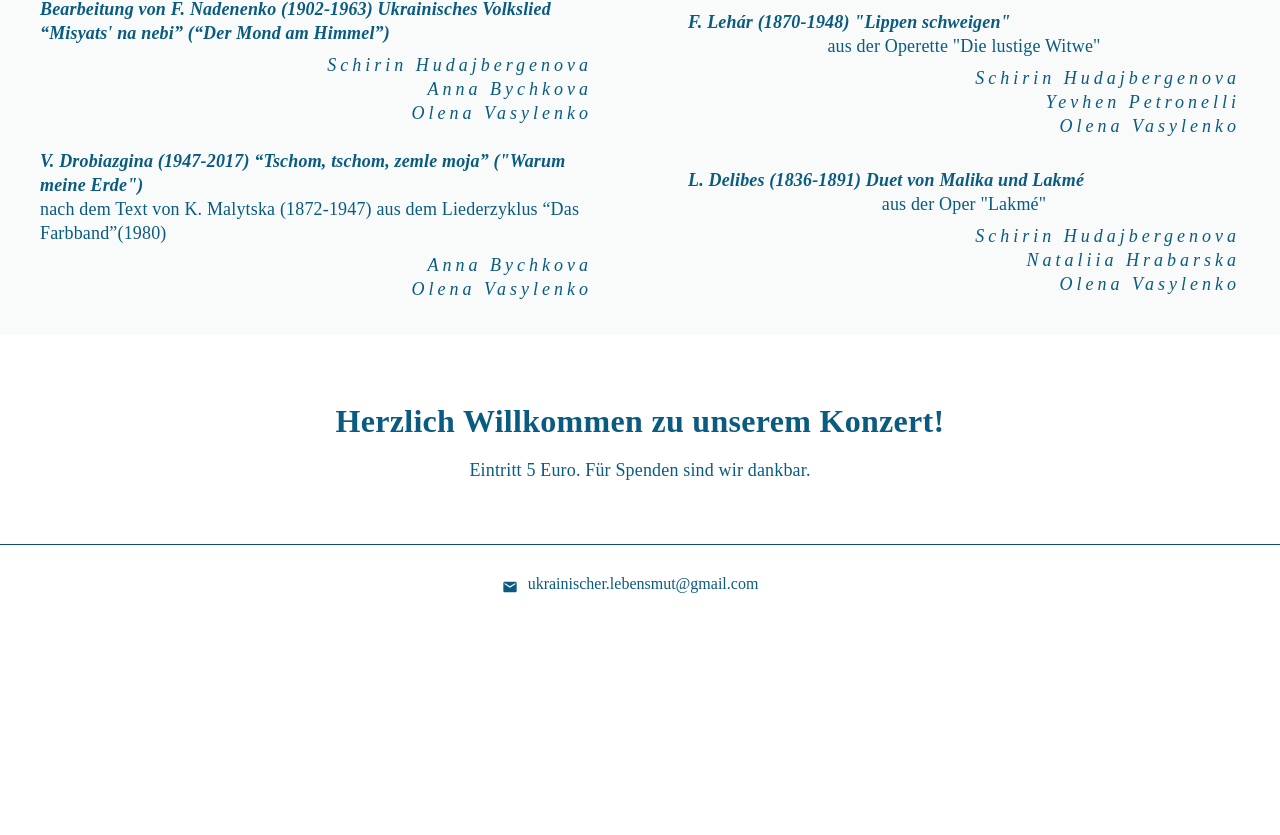
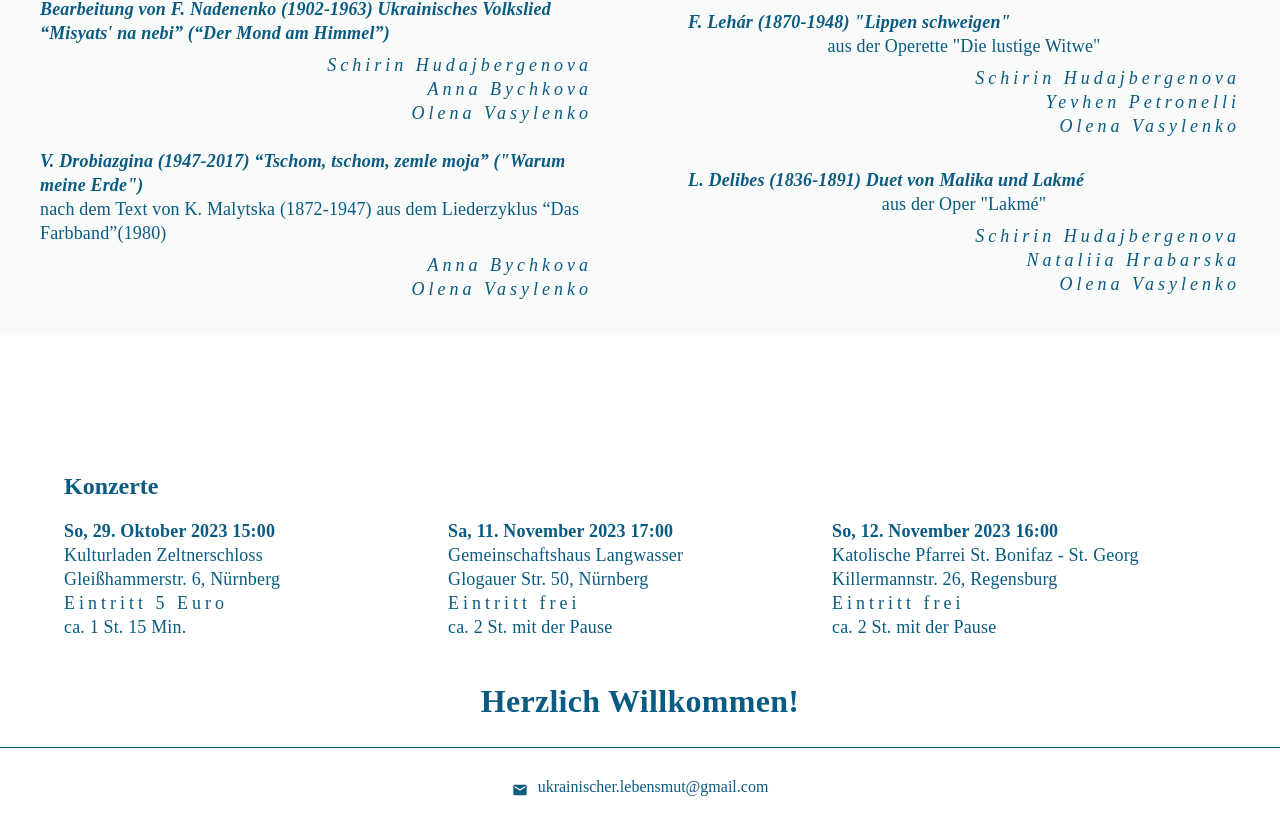
Before and after one commit to a-nn-a-bychkova/culture-event, a React (Create React App) app: page / in a window 1280 px wide. Shown: the part 1951-2786 px from the top of the page. Before the commit the page ends 2590 px from the top, so only its background shows below. Built offline with nearby package versions, Linux system fonts and the light colour scheme.

Commit message:
concerts

```diff
--- a/src/components/App.js
+++ b/src/components/App.js
@@ -5,6 +5,7 @@ import Header from './Header';
 import About from '../components/About';
 import Programm from '../components/Programm';
 import Participants from '../components/Participants';
+import Concerts from '../components/Concerts';
 import Flags from './Flags';
 import { useRef } from 'react';
 import Context from '../contexts/context';
@@ -17,6 +18,7 @@ function App() {
   const programmRef = useRef();
   const participantsRef = useRef();
   const aboutRef = useRef();
+  const concertsRef = useRef();
 
   const handleClick = ref => {
     window.scrollTo(0, ref.current.offsetTop);
@@ -50,11 +52,14 @@ function App() {
               fontSize: { xs: '12px', sm: '18px' },
             }}
           >
-            <Box onClick={() => handleClick(aboutRef)}>
+            <Box
+              onClick={() => handleClick(aboutRef)}
+              sx={{ display: { xs: 'none', sm: 'container' } }}
+            >
               {language === 'de' ? 'Über uns' : 'Про нас'}
             </Box>
             <Box
-              sx={{ marginLeft: { xs: '10px', sm: '22px', md: '28px' } }}
+              sx={{ marginLeft: { xs: '0px', sm: '22px', md: '28px' } }}
               onClick={() => handleClick(participantsRef)}
             >
               {language === 'de' ? 'Teilnehmer*innen' : 'Учасники'}
@@ -65,12 +70,12 @@ function App() {
             >
               {language === 'de' ? 'Programm' : 'Програма'}
             </Box>
-            {/* <Box
+            <Box
               sx={{ marginLeft: { xs: '10px', sm: '22px', md: '28px' } }}
-              onClick={() => handleClick(programmRef)}
+              onClick={() => handleClick(concertsRef)}
             >
-              {language === 'de' ? 'Konzerten' : 'Концерти'}
-            </Box> */}
+              {language === 'de' ? 'Konzerte' : 'Концерти'}
+            </Box>
             {/* <Box
               sx={{ marginLeft: { xs: '10px', sm: '22px', md: '28px' } }}
               onClick={() => handleClick(programmRef)}
@@ -130,7 +135,10 @@ function App() {
           width: { lg: '1200px' },
           padding: { xs: '10px', sm: '20px', lg: '60px' },
         }}
-      >
+      ></Container>
+      <Container ref={concertsRef}>
+        <Concerts />
+      </Container>
       <Typography
         sx={{
           color: '#0a5b81',
@@ -138,37 +146,21 @@ function App() {
           fontWeight: 'bold',
           fontFamily: 'Times New Roman',
           fontSize: { xs: '24px', sm: '28px', md: '32px' },
+          padding: '20px',
           lineHeight: { md: '52px' },
         }}
       >
         {' '}
-          {language === 'de'
-            ? 'Herzlich Willkommen zu unserem Konzert!'
-            : 'Ласкаво просимо відвідати наш концерт!'}
+        {language === 'de' ? 'Herzlich Willkommen!' : 'Ласкаво просимо!'}
       </Typography>
-        <Typography
-          sx={{
-            color: '#0a5b81',
-            textAlign: 'center',
-            fontFamily: 'Times New Roman',
-            fontSize: { xs: '18px' },
-            paddingTop: '10px',
-          }}
-        >
-          {' '}
-          {language === 'de'
-            ? 'Eintritt 5 Euro. Für Spenden sind wir dankbar.'
-            : 'Вхід 5 євро.  Будемо вдячні за донати.'}
-        </Typography>
-      </Container>
       <Divider sx={{ background: '#0a5b81' }} />
       <Container
         sx={{
           padding: {
-            xs: '10px 16px 10px 16px',
-            sm: '10px 40px',
-            md: '30px 40px',
-            lg: '30px 20px 40px 0px',
+            xs: '20px',
+            sm: '20px',
+            md: '30px',
+            lg: '30px 0px 40px',
           },
           width: { lg: '1200px' },
         }}
--- /dev/null
+++ b/src/components/Concerts/Conserts.js
@@ -0,0 +1,261 @@
+import Context from '../../contexts/context';
+import { useContext } from 'react';
+import {
+  createTheme,
+  responsiveFontSizes,
+  ThemeProvider,
+} from '@mui/material/styles';
+import { Box, Grid, List, ListItem, Typography } from '@mui/material';
+import { v4 as uuidv4 } from 'uuid';
+
+const ConcertsListDe = [
+  {
+    id: uuidv4(),
+    date: 'So, 29. Oktober 2023',
+    time: '15:00',
+    title: 'Kulturladen Zeltnerschloss',
+    address: 'Gleißhammerstr. 6, Nürnberg',
+    ticket: 'Eintritt 5 Euro',
+    dauer: 'ca. 1 St. 15 Min.',
+  },
+  {
+    id: uuidv4(),
+    date: 'Sa, 11. November 2023',
+    time: '17:00',
+    title: 'Gemeinschaftshaus Langwasser',
+    address: 'Glogauer Str. 50, Nürnberg',
+    ticket: 'Eintritt frei',
+    dauer: 'ca. 2 St. mit der Pause',
+  },
+  {
+    id: uuidv4(),
+    date: 'So, 12. November 2023',
+    time: '16:00',
+    title: 'Katolische Pfarrei St. Bonifaz - St. Georg',
+    address: 'Killermannstr. 26, Regensburg',
+    ticket: 'Eintritt frei',
+    dauer: 'ca. 2 St. mit der Pause',
+  },
+];
+const ConcertsListUkr = [
+  {
+    id: uuidv4(),
+    date: 'Нд, 29 жовтня 2023',
+    time: '15:00',
+    title: 'Kulturladen Zeltnerschloss',
+    address: 'Gleißhammerstr. 6, Nürnberg',
+    ticket: 'Вхід - 5 євро',
+    dauer: '1 год. 15 хв.',
+  },
+  {
+    id: uuidv4(),
+    date: 'Сб, 11 листопада 2023',
+    time: '17:00',
+    title: 'Gemeinschaftshaus Langwasser',
+    address: 'Glogauer Str. 50, Nürnberg',
+    ticket: 'Вхід вільний (донати)',
+    dauer: '2 год. з перервою',
+  },
+  {
+    id: uuidv4(),
+    date: 'Нд, 12 листопада 2023',
+    time: '16:00',
+    title: 'Katolische Pfarrei St. Bonifaz - St. Georg',
+    address: 'Killermannstr. 26, Regensburg',
+    ticket: 'Вхід вільний (донати)',
+    dauer: '2 год. з перервою',
+  },
+];
+
+const Concerts = () => {
+  let theme = createTheme();
+  theme = responsiveFontSizes(theme);
+  const { language } = useContext(Context);
+
+  return (
+    <Box
+      sx={{
+        maxWidth: { lg: '1200px', marginLeft: 'auto', marginRight: 'auto' },
+      }}
+    >
+      <ThemeProvider theme={theme}>
+        <Typography
+          variant="h5"
+          sx={{
+            fontFamily: 'Times New Roman',
+            paddingTop: '16px',
+            color: '#0a5b81',
+            fontWeight: 'bold',
+          }}
+        >
+          {language === 'de' ? 'Konzerte' : 'Концерти'}
+        </Typography>
+      </ThemeProvider>{' '}
+      <List
+        sx={{
+          color: '#0a5b81',
+        }}
+      >
+        {language === 'de' ? (
+          <Box
+            sx={{
+              display: 'flex',
+              flexDirection: { xs: 'column', sm: 'row' },
+              justifyContent: 'space-between',
+            }}
+          >
+            {ConcertsListDe.map(concert => (
+              <ListItem
+                key={concert.id}
+                sx={{
+                  display: 'flex',
+                  flexDirection: 'column',
+                  // marginRight: 'auto',
+                  padding: '8px 0px',
+                }}
+              >
+                <Typography
+                  sx={{
+                    display: 'block',
+                    fontFamily: 'Times New Roman',
+                    fontSize: { sm: '16px', md: '18px' },
+                    lineHeight: { sm: '24px' },
+                    marginRight: 'auto',
+                    fontWeight: 'bold',
+                  }}
+                >
+                  {concert.date} {concert.time}
+                </Typography>
+                <Typography
+                  sx={{
+                    fontFamily: 'Times New Roman',
+                    fontSize: { sm: '16px', md: '18px' },
+                    lineHeight: { sm: '24px' },
+                    marginRight: 'auto',
+                    fontStyle: 'normal',
+                  }}
+                >
+                  {concert.title}
+                </Typography>
+                <Typography
+                  sx={{
+                    fontFamily: 'Times New Roman',
+                    fontSize: { sm: '16px', md: '18px' },
+                    lineHeight: { sm: '24px' },
+                    fontStyle: 'normal',
+                    marginRight: 'auto',
+                  }}
+                >
+                  {concert.address}
+                </Typography>
+                <Typography
+                  sx={{
+                    display: 'flex',
+                    fontFamily: 'Times New Roman',
+                    fontSize: { sm: '16px', md: '18px' },
+                    lineHeight: { sm: '24px' },
+                    letterSpacing: 4,
+                    marginRight: 'auto',
+                  }}
+                >
+                  {concert.ticket}
+                </Typography>
+                <Typography
+                  sx={{
+                    fontFamily: 'Times New Roman',
+                    fontSize: { sm: '16px', md: '18px' },
+                    lineHeight: { sm: '24px' },
+                    fontStyle: 'normal',
+                    marginRight: 'auto',
+                  }}
+                >
+                  {concert.dauer}
+                </Typography>
+              </ListItem>
+            ))}
+          </Box>
+        ) : (
+          <Box
+            sx={{
+              display: 'flex',
+              flexDirection: { xs: 'column', sm: 'row' },
+              justifyContent: 'space-between',
+            }}
+          >
+            {ConcertsListUkr.map(concert => (
+              <ListItem
+                key={concert.id}
+                sx={{
+                  display: 'flex',
+                  flexDirection: 'column',
+                  // marginRight: 'auto',
+                  padding: '8px 0px',
+                }}
+              >
+                <Typography
+                  sx={{
+                    display: 'block',
+                    fontFamily: 'Times New Roman',
+                    fontSize: { sm: '16px', md: '18px' },
+                    lineHeight: { sm: '24px' },
+                    marginRight: 'auto',
+                    fontWeight: 'bold',
+                  }}
+                >
+                  {concert.date} {concert.time}
+                </Typography>
+                <Typography
+                  sx={{
+                    fontFamily: 'Times New Roman',
+                    fontSize: { sm: '16px', md: '18px' },
+                    lineHeight: { sm: '24px' },
+                    marginRight: 'auto',
+                    fontStyle: 'normal',
+                  }}
+                >
+                  {concert.title}
+                </Typography>
+                <Typography
+                  sx={{
+                    fontFamily: 'Times New Roman',
+                    fontSize: { sm: '16px', md: '18px' },
+                    lineHeight: { sm: '24px' },
+                    fontStyle: 'normal',
+                    marginRight: 'auto',
+                  }}
+                >
+                  {concert.address}
+                </Typography>
+                <Typography
+                  sx={{
+                    display: 'flex',
+                    fontFamily: 'Times New Roman',
+                    fontSize: { sm: '16px', md: '18px' },
+                    lineHeight: { sm: '24px' },
+                    letterSpacing: 4,
+                    marginRight: 'auto',
+                  }}
+                >
+                  {concert.ticket}
+                </Typography>
+                <Typography
+                  sx={{
+                    fontFamily: 'Times New Roman',
+                    fontSize: { sm: '16px', md: '18px' },
+                    lineHeight: { sm: '24px' },
+                    fontStyle: 'normal',
+                    marginRight: 'auto',
+                  }}
+                >
+                  {concert.dauer}
+                </Typography>
+              </ListItem>
+            ))}
+          </Box>
+        )}
+      </List>
+    </Box>
+  );
+};
+
+export default Concerts;
--- /dev/null
+++ b/src/components/Concerts/index.js
@@ -0,0 +1 @@
+export { default } from './Conserts';
--- a/src/components/Hero/Hero.js
+++ b/src/components/Hero/Hero.js
@@ -1,4 +1,5 @@
 import hero from '../../images/hochschule-common-foto.JPG';
+import nextPosterDe from '../../images/29-10-2023-de.png';
 import Context from '../../contexts/context';
 import { useContext } from 'react';
 import { Box, Typography } from '@mui/material';
@@ -20,7 +21,7 @@ const Hero = () => {
     >
       <img alt="image" src={hero} width="100%" />
 
-      {language === 'de' ? (
+      {/* {language === 'de' ? (
         <Typography
           sx={{
             typography: { xs: 'h4', sm: 'h2', md: 'h1' },
@@ -61,7 +62,7 @@ const Hero = () => {
         >
           <div>Благодійний концерт</div>
         </Typography>
-      )}
+      )} */}
     </Box>
   );
 };
```
Also changed, not shown: 2 other files (tests, documents, lock files or other folders). Lines whose indentation alone changed are shown as unchanged.
